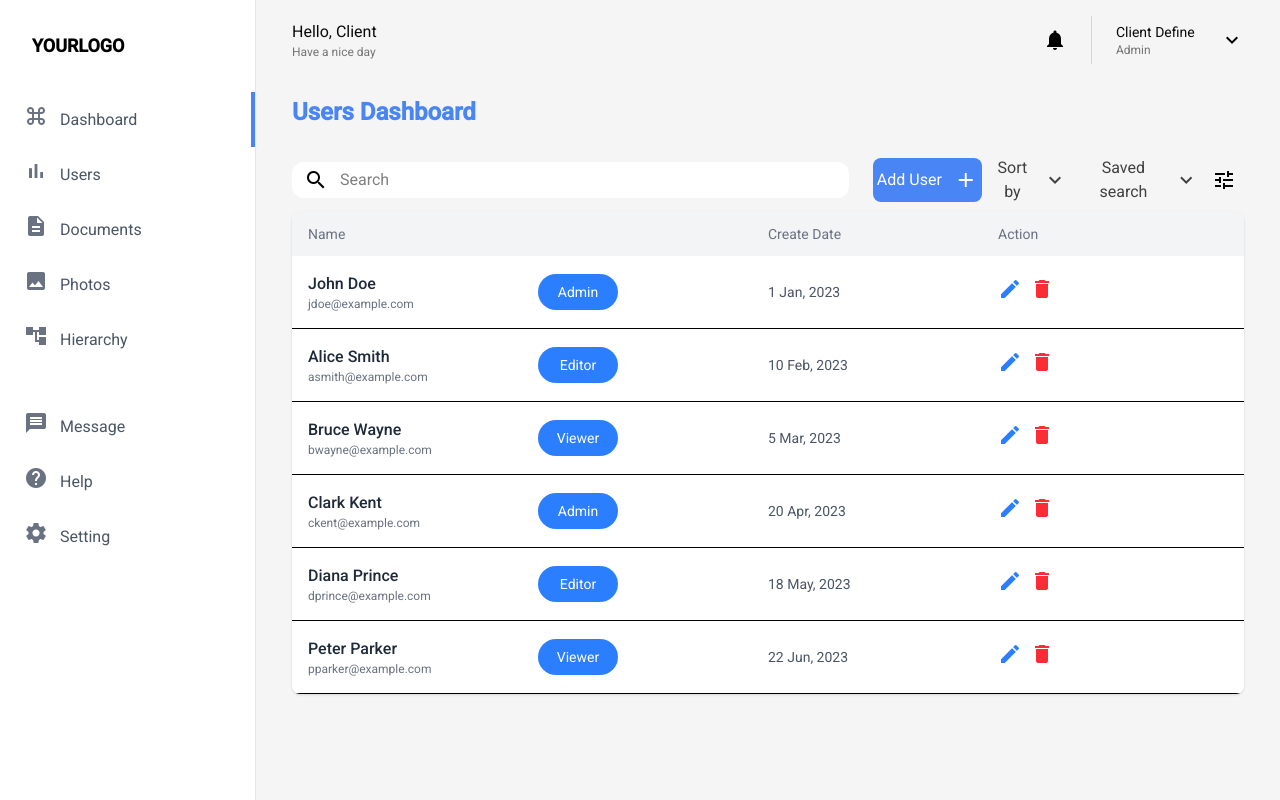
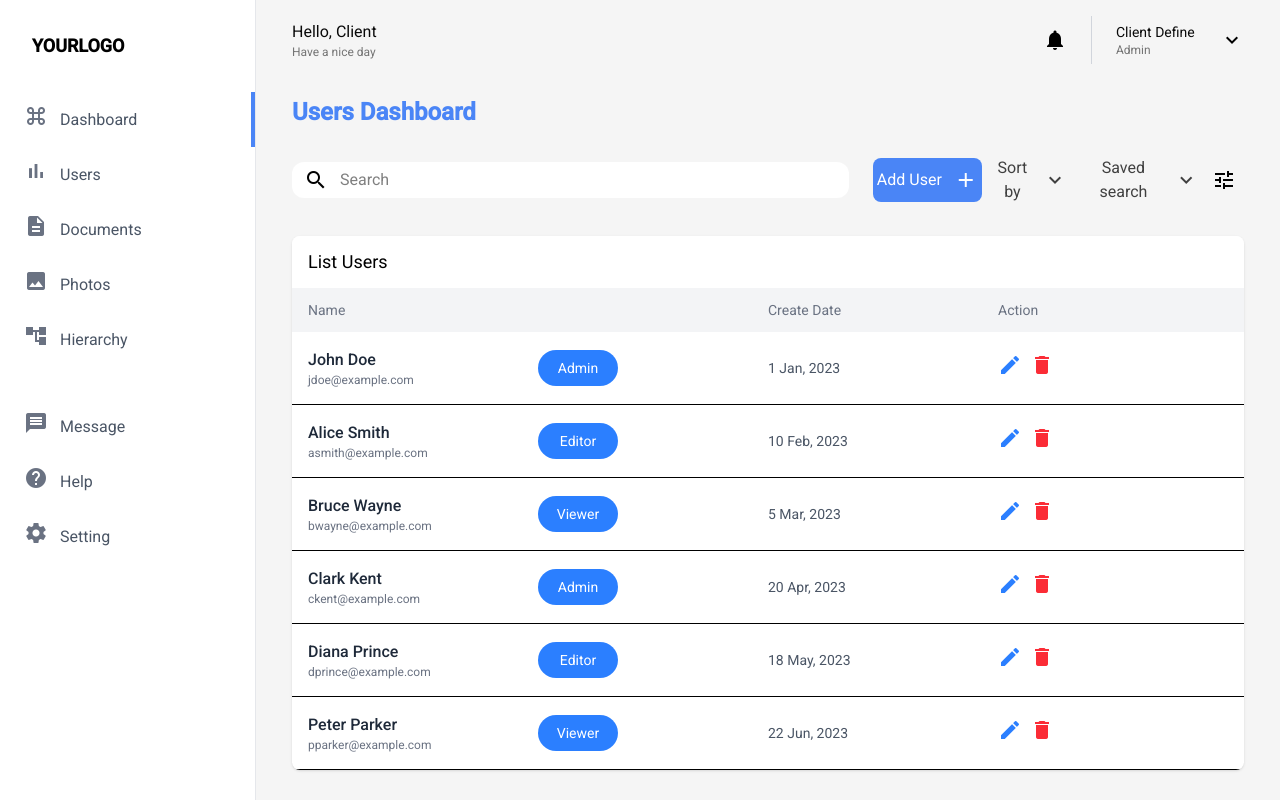
Before and after one commit to plscallMeAlex/management_sys, an Angular app in the folder client/: page /dashboard in a window 1280 px wide. Built offline with nearby package versions, Linux system fonts and the light colour scheme.

Commit message:
add margin

```diff
--- a/client/src/app/pages/dashboard/dashboard.component.ts
+++ b/client/src/app/pages/dashboard/dashboard.component.ts
@@ -53,9 +53,13 @@ import { CommonModule } from '@angular/common';
           </div>
         </div>
       </div>
+
       <!-- table of users -->
-      <div class="overflow-hidden rounded-lg bg-white shadow-sm">
+      <div class="mt-6 overflow-hidden rounded-lg bg-white shadow-sm">
         <!-- Table Header -->
+        <div class="bg-white px-4 py-3">
+          <h1 class="text-lg">List Users</h1>
+        </div>
         <div
           class="grid grid-cols-4 bg-gray-100 px-4 py-3 text-sm text-gray-500"
         >
```
